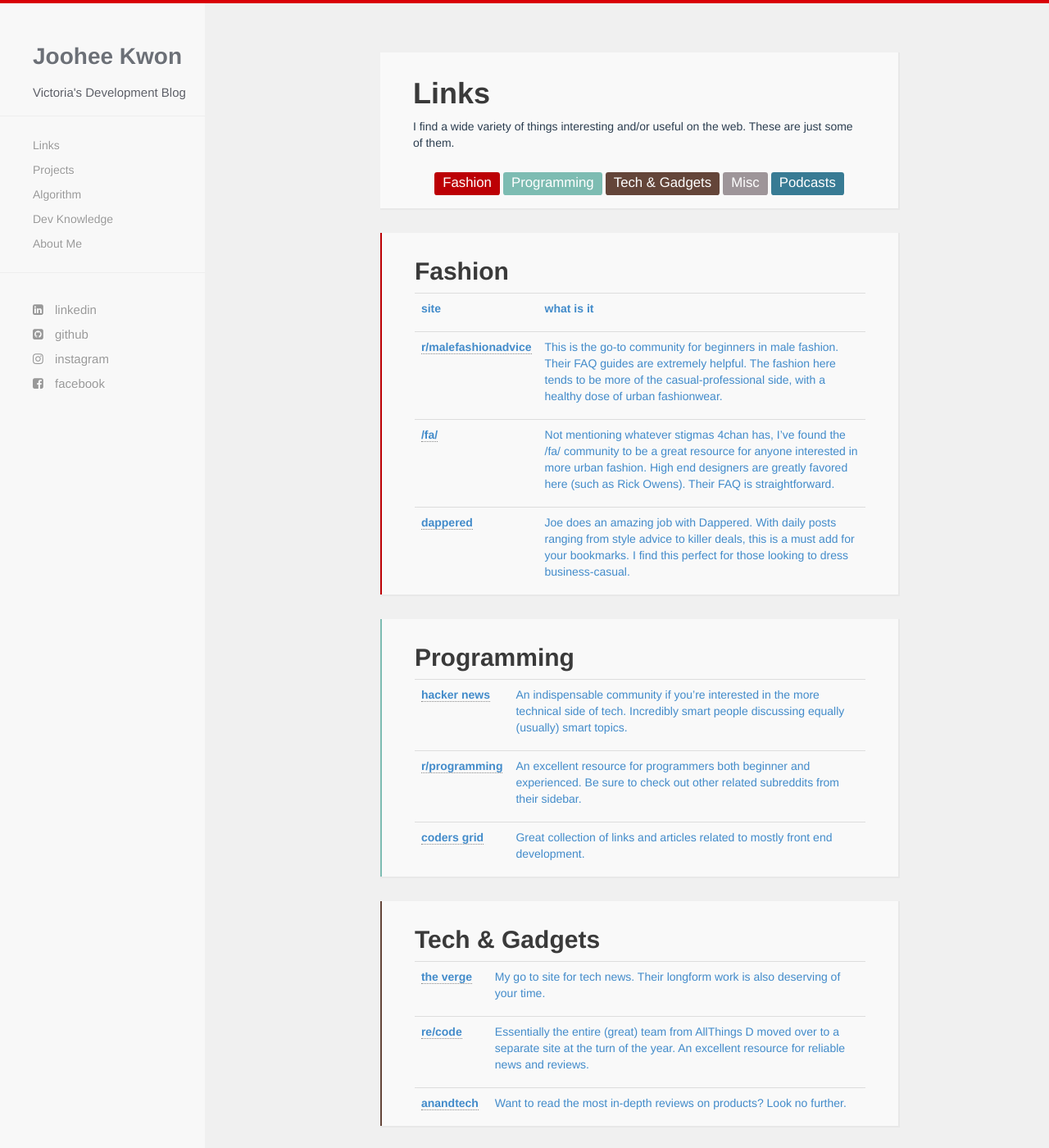
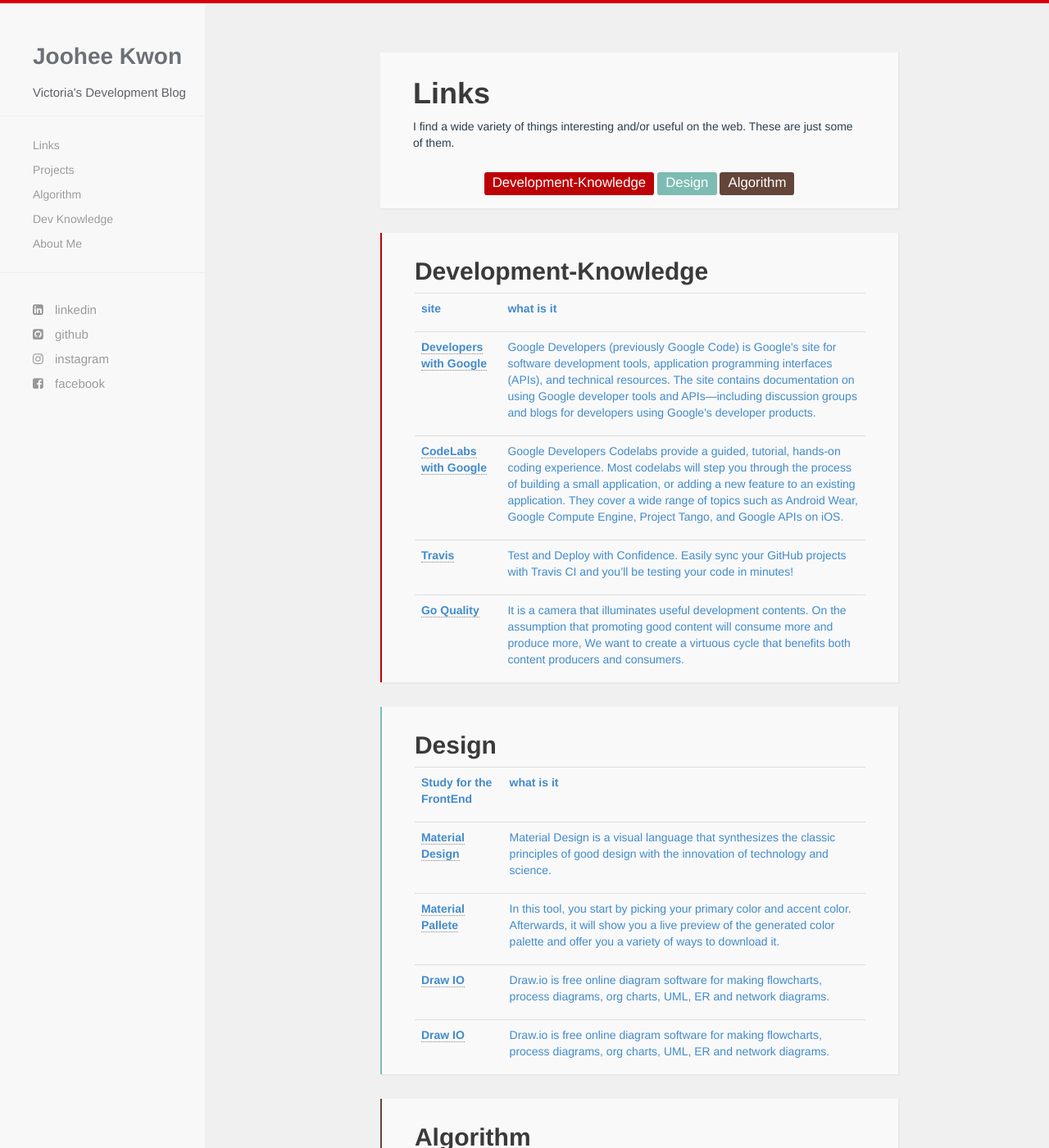
Before and after one commit to victoriagjh/victoriagjh.github.io, a Jekyll site: the page built from links.html, in a window 1280 px wide and 1400 px high. Shown: the whole window at 82% size. Built offline with Jekyll 4.4.1, drawn with Linux system fonts in a browser that asks for light colours; nearby versions of some CDN libraries; some of the changed text lies outside the part shown.

Commit message:
update the links.html content

```diff
--- a/developKnowledge/2019-10-07-Celery.markdown
+++ b/developKnowledge/2019-10-07-Celery.markdown
@@ -88,5 +88,3 @@
 3. **If a Request stuck in an infinite-loop!**
 -> We can handle this error with Error_Handler(timeout error).  <br>
 If error is occured, then that function change the project_status "pending" to "failure". <br>
-
-### `PostgreSQL - Listener`
--- a/links.html
+++ b/links.html
@@ -8,18 +8,19 @@
       <p>I find a wide variety of things interesting and/or useful on the web. These are just some of them.</p>
       <br>
       <center>
-      <a href="#fashion"><span class="label label-danger fashion-button">Fashion</span></a>
-      <a href="#programming"><span class="label label-danger programming-button">Programming</span></a>
-      <a href="#tech"><span class="label label-danger tech-button">Tech & Gadgets</span></a>
+      <a href="#fashion"><span class="label label-danger fashion-button">Development-Knowledge</span></a>
+      <a href="#programming"><span class="label label-danger programming-button">Design</span></a>
+      <a href="#tech"><span class="label label-danger tech-button">Algorithm</span></a>
+      <!--
       <a href="#misc"><span class="label label-danger misc-button">Misc</span></a>
-      <a href="#misc"><span class="label label-danger podcasts-button">Podcasts</span></a>
+      <a href="#misc"><span class="label label-danger podcasts-button">Podcasts</span></a> -->
       </center>
       <br>
     </div>
 
     <div id="article" class="fashion">
       <a name="fashion">
-      <h2>Fashion</h2>
+      <h2>Development-Knowledge</h2>
       <table class="table table-hover ">
         <tbody>
           <tr>
@@ -32,98 +33,105 @@
           </tr>
           <tr>
             <td valign="top" class="td2">
-              <p class="p2"><span class="s2"><a href="http://reddit.com/r/malefashionadvice"><b>r/malefashionadvice</b></a></span></p>
+              <p class="p2"><span class="s2"><a href="https://developers.google.com/"><b>Developers with Google</b></a></span></p>
             </td>
             <td valign="top" class="td3">
-              <p class="p2"><span class="s1">This is the go-to community for beginners in male fashion. Their FAQ guides are extremely helpful. The fashion here tends to be more of the casual-professional side, with a healthy dose of urban fashionwear.<span class="Apple-converted-space"> </span></span></p>
+              <p class="p2"><span class="s1">Google Developers (previously Google Code) is Google's site for software development tools, application programming interfaces (APIs), and technical resources. The site contains documentation on using Google developer tools and APIs—including discussion groups and blogs for developers using Google's developer products.<span class="Apple-converted-space"> </span></span></p>
             </td>
           </tr>
           <tr>
             <td valign="top" class="td4">
-              <p class="p2"><span class="s1"><a href="http://4chan.org/fa/"><b>/fa/</b></a></span></p>
+              <p class="p2"><span class="s1"><a href="https://codelabs.developers.google.com/"><b>CodeLabs with Google</b></a></span></p>
             </td>
             <td valign="top" class="td5">
-              <p class="p2"><span class="s1">Not mentioning whatever stigmas 4chan has, I’ve found the /fa/ community to be a great resource for anyone interested in more urban fashion. High end designers are greatly favored here (such as Rick Owens). Their FAQ is straightforward.<span class="Apple-converted-space"> </span></span></p>
+              <p class="p2"><span class="s1">Google Developers Codelabs provide a guided, tutorial, hands-on coding experience. Most codelabs will step you through the process of building a small application, or adding a new feature to an existing application. They cover a wide range of topics such as Android Wear, Google Compute Engine, Project Tango, and Google APIs on iOS.<span class="Apple-converted-space"> </span></span></p>
             </td>
           </tr>
           <tr>
             <td valign="top" class="td6">
-              <p class="p2"><span class="s1"><a href="http://dappered.com"><b>dappered</b></a></span></p>
+              <p class="p2"><span class="s1"><a href="https://travis-ci.org"><b>Travis</b></a></span></p>
             </td>
             <td valign="top" class="td7">
-              <p class="p2"><span class="s1">Joe does an amazing job with Dappered. With daily posts ranging from style advice to killer deals, this is a must add for your bookmarks. I find this perfect for those looking to dress business-casual.</span></p>
+              <p class="p2"><span class="s1">Test and Deploy with Confidence. Easily sync your GitHub projects with Travis CI and you’ll be testing your code in minutes!</span></p>
+            </td>
+          </tr>
+          <tr>
+            <td valign="top" class="td6">
+              <p class="p2"><span class="s1"><a href="https://github.com/seongahjo/goQuality-dev-contents"><b>Go Quality</b></a></span></p>
+            </td>
+            <td valign="top" class="td7">
+              <p class="p2"><span class="s1"> It is a camera that illuminates useful development contents. On the assumption that promoting good content will consume more and produce more, We want to create a virtuous cycle that benefits both content producers and consumers.</span></p>
+            </td>
+          </tr>
+        </tbody>
+      </table>
+    </div>
+    <div id="article"class="programming">
+      <a name="programming">
+      <h2>Design</h2>
+      <table class="table table-hover ">
+        <tbody>
+          <tr>
+            <td valign="top" class="td1">
+              <p class="p2"><span class="s1"><b>Study for the FrontEnd</b></span></p>
+            </td>
+            <td valign="top" class="td1">
+              <p class="p2"><span class="s1"><b>what is it</b></span></p>
+            </td>
+          </tr>
+          <tr>
+            <td valign="top" class="td1">
+              <p class="p2"><span class="s1"><a href="https://material.io/"><b>Material Design</b></a></span></p>
+            </td>
+            <td valign="top" class="td2">
+              <p class="p2"><span class="s1">Material Design is a visual language that synthesizes the classic principles of good design with the innovation of technology and science. <span class="Apple-converted-space"> </span></span></p>
+            </td>
+          </tr>
+          <tr>
+            <td valign="top" class="td3">
+              <p class="p2"><span class="s1"><a href="https://www.materialpalette.com/"><b>Material Pallete</b></a></span></p>
+            </td>
+            <td valign="top" class="td4">
+              <p class="p2"><span class="s1">In this tool, you start by picking your primary color and accent color. Afterwards, it will show you a live preview of the generated color palette and offer you a variety of ways to download it.<span class="Apple-converted-space"> </span></span></p>
+            </td>
+          </tr>
+          <tr>
+            <td valign="top" class="td5">
+              <p class="p2"><span class="s1"><a href="https://www.draw.io/"><b>Draw IO</b></a></span></p>
+            </td>
+            <td valign="top" class="td6">
+              <p class="p2"><span class="s1"> Draw.io is free online diagram software for making flowcharts, process diagrams, org charts, UML, ER and network diagrams.<span class="Apple-converted-space"> </span></span></p>
+            </td>
+          </tr>
+          <tr>
+            <td valign="top" class="td5">
+              <p class="p2"><span class="s1"><a href="https://www.draw.io/"><b>Draw IO</b></a></span></p>
+            </td>
+            <td valign="top" class="td6">
+              <p class="p2"><span class="s1"> Draw.io is free online diagram software for making flowcharts, process diagrams, org charts, UML, ER and network diagrams.<span class="Apple-converted-space"> </span></span></p>
+            </td>
+          </tr>
+        </tbody>
+      </table>
+    </div>
+    <div id="article"class="tech">
+      <a name="tech">
+      <h2>Algorithm</h2>
+      <table class="table table-hover ">
+        <tbody>
+          <tr>
+            <td valign="top" class="td1">
+              <p class="p2"><span class="s1"><a href="https://www.acmicpc.net/"><b>Baekjoon</b></a></span></p>
+            </td>
+            <td valign="top" class="td2">
+              <p class="p2"><span class="s2">The Algorithm Site that I studied a lot!</span></p>
             </td>
           </tr>
         </tbody>
       </table>
     </div>
 
-    <div id="article"class="programming">
-      <a name="programming">
-      <h2>Programming</h2>
-      <table class="table table-hover ">
-        <tbody>
-          <tr>
-            <td valign="top" class="td1">
-              <p class="p2"><span class="s1"><a href="https://news.ycombinator.com/news"><b>hacker news</b></a></span></p>
-            </td>
-            <td valign="top" class="td2">
-              <p class="p2"><span class="s1">An indispensable community if you’re interested in the more technical side of tech. Incredibly smart people discussing equally (usually) smart topics. <span class="Apple-converted-space"> </span></span></p>
-            </td>
-          </tr>
-          <tr>
-            <td valign="top" class="td3">
-              <p class="p2"><span class="s1"><a href="http://reddit.com/r/programming"><b>r/programming</b></a></span></p>
-            </td>
-            <td valign="top" class="td4">
-              <p class="p2"><span class="s1">An excellent resource for programmers both beginner and experienced. Be sure to check out other related subreddits from their sidebar.<span class="Apple-converted-space"> </span></span></p>
-            </td>
-          </tr>
-          <tr>
-            <td valign="top" class="td5">
-              <p class="p2"><span class="s1"><a href="http://www.codersgrid.com"><b>coders grid</b></a></span></p>
-            </td>
-            <td valign="top" class="td6">
-              <p class="p2"><span class="s1">Great collection of links and articles related to mostly front end development.<span class="Apple-converted-space"> </span></span></p>
-            </td>
-          </tr>
-        </tbody>
-      </table>
-    </div>
-
-    <div id="article"class="tech">
-      <a name="tech">
-      <h2>Tech & Gadgets</h2>
-      <table class="table table-hover ">
-        <tbody>
-          <tr>
-            <td valign="top" class="td1">
-              <p class="p2"><span class="s1"><a href="http://www.theverge.com"><b>the verge</b></a></span></p>
-            </td>
-            <td valign="top" class="td2">
-              <p class="p2"><span class="s2">My go to site for tech news. Their longform work is also deserving of your time.</span></p>
-            </td>
-          </tr>
-          <tr>
-            <td valign="top" class="td3">
-              <p class="p2"><span class="s1"><a href="http://recode.net"><b>re/code</b></a></span></p>
-            </td>
-            <td valign="top" class="td4">
-              <p class="p2"><span class="s2">Essentially the entire (great) team from AllThings D moved over to a separate site at the turn of the year. An excellent resource for reliable news and reviews.</span></p>
-            </td>
-          </tr>
-          <tr>
-            <td valign="top" class="td5">
-              <p class="p2"><span class="s1"><a href="http://www.anandtech.com"><b>anandtech</b></a></span><span class="s2"><b><span class="Apple-converted-space"> </span></b></span></p>
-            </td>
-            <td valign="top" class="td6">
-              <p class="p2"><span class="s2">Want to read the most in-depth reviews on products? Look no further.<span class="Apple-converted-space"> </span></span></p>
-            </td>
-          </tr>
-        </tbody>
-      </table>
-    </div>
-
+    <!--
     <div id="article"class="misc">
       <a name="misc">
       <h2>Misc</h2>
@@ -197,5 +205,5 @@
         </tbody>
       </table>
     </div>
-
   </div>
+-->
```
